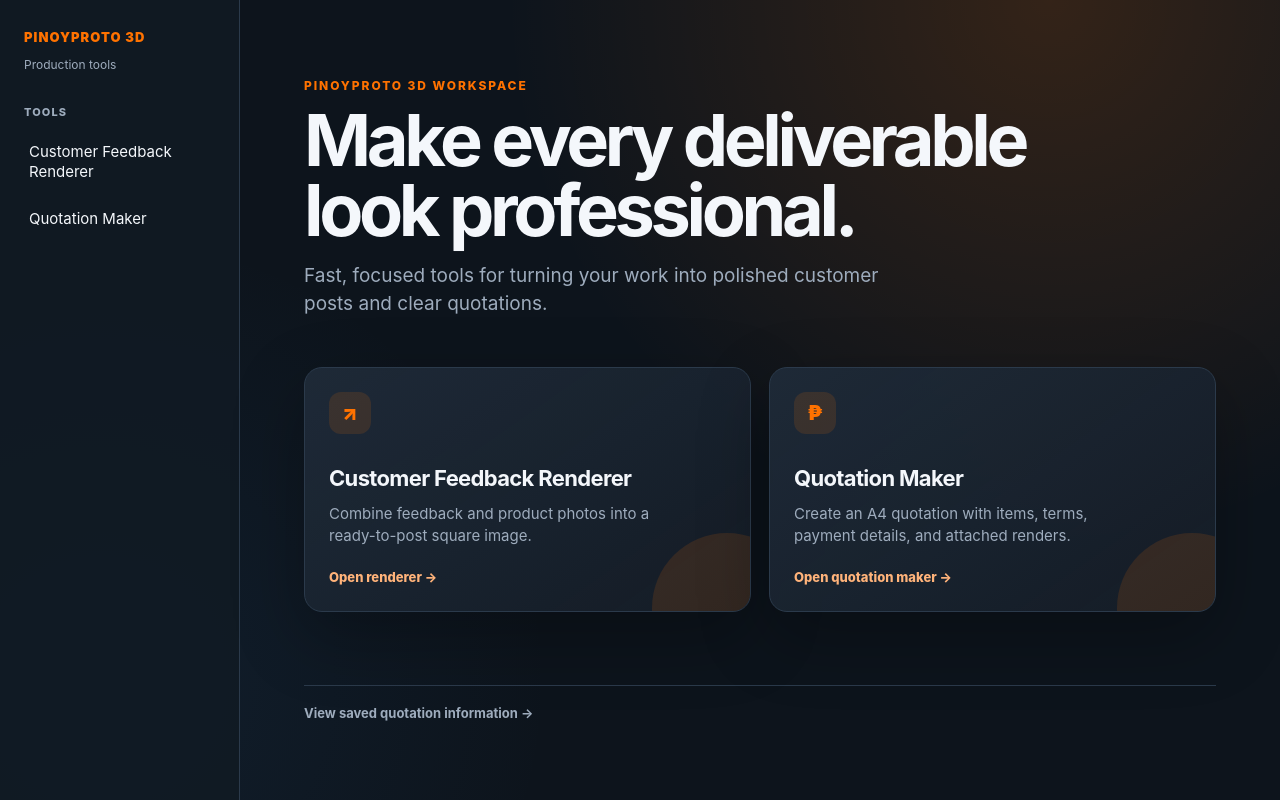
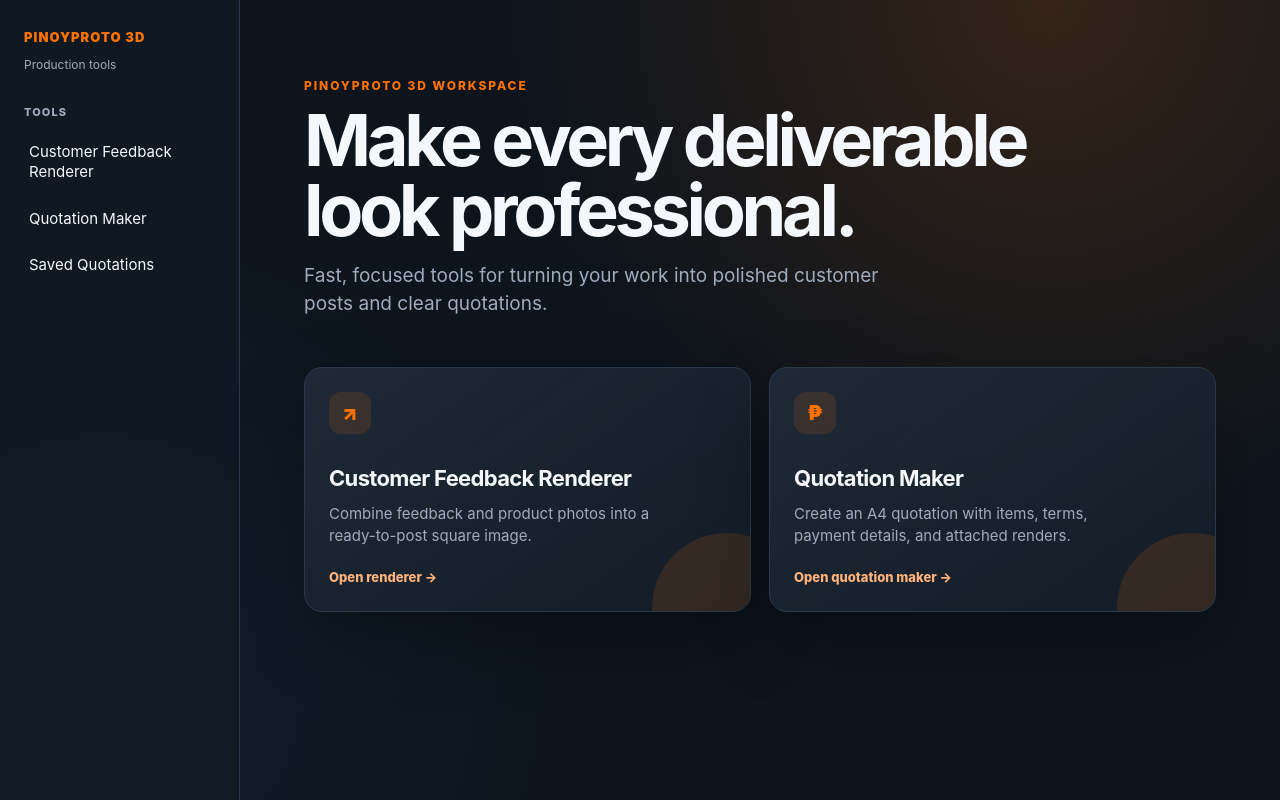
Before and after one commit to AdrianDesamero0825/pinoyproto3d-tools, a plain HTML site: page index.html in a window 1280 px wide. Drawn offline with Linux system fonts and the light colour scheme.

Commit message:
Move saved quotations to sidebar
Co-authored-by: Copilot <223556219+Copilot@users.noreply.github.com>

```diff
--- a/index.html
+++ b/index.html
@@ -39,7 +39,7 @@
       color: var(--ink); text-decoration: none; line-height: 1.35; transition: .2s ease;
     }
     .tool-link:hover, .tool-link:focus-visible { border-color: rgba(255, 114, 0, .45); background: var(--orange-soft); outline: none; transform: translateX(2px); }
-    main { display:flex; width: min(100%, 1180px); min-height:100vh; flex-direction:column; margin:0 auto; padding:clamp(28px, 6vw, 78px) clamp(18px, 5vw, 64px); }
+    main { width: min(100%, 1180px); margin:0 auto; padding:clamp(28px, 6vw, 78px) clamp(18px, 5vw, 64px); }
     .hero { max-width: 760px; }
     .eyebrow { color: var(--orange); font-size: 12px; font-weight: 800; letter-spacing: .16em; text-transform: uppercase; }
     h1 { margin: 10px 0 16px; font-size: clamp(38px, 7vw, 72px); line-height: .98; letter-spacing: -.06em; }
@@ -57,9 +57,6 @@
     .tool-card h2 { margin: 28px 0 8px; font-size: 22px; letter-spacing: -.03em; }
     .tool-card p { max-width: 350px; margin: 0; color: var(--muted); }
     .card-link { margin-top: 20px; color: #ffb37a; font-size: 13px; font-weight: 800; }
-    .footer-links { display:flex; flex-wrap:wrap; gap:8px 24px; margin-top:auto; padding-top:18px; border-top:1px solid var(--line); }
-    .footer-links a { color:var(--muted); font-size:13px; font-weight:700; text-decoration:none; }
-    .footer-links a:hover, .footer-links a:focus-visible { color:var(--orange); text-decoration:underline; outline:none; }
     @media (max-width: 700px) {
       .app { display: block; }
       nav { display: flex; align-items: center; gap: 10px; padding: 14px 16px; border-right: 0; border-bottom: 1px solid var(--line); overflow-x: auto; }
@@ -79,6 +76,7 @@
       <p class="nav-label">Tools</p>
       <a class="tool-link" href="tools/customer-feedback.html">Customer Feedback Renderer</a>
       <a class="tool-link" href="tools/quotation-maker.html">Quotation Maker</a>
+      <a class="tool-link" href="tools/quotation-records.html">Saved Quotations</a>
     </nav>
     <main>
       <section class="hero">
@@ -104,9 +102,6 @@
           <span class="card-link">Open quotation maker →</span>
         </a>
       </section>
-      <footer class="footer-links" aria-label="Additional links">
-        <a href="tools/quotation-records.html">View saved quotation information →</a>
-      </footer>
     </main>
   </div>
 </body>
```
